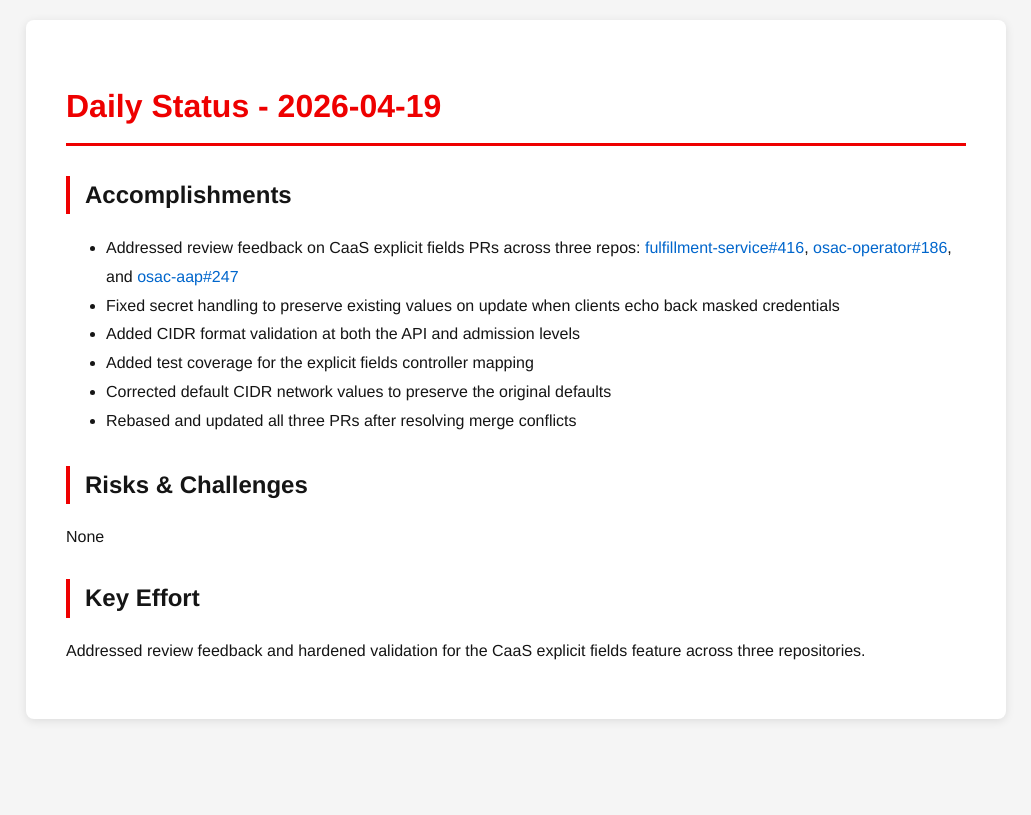
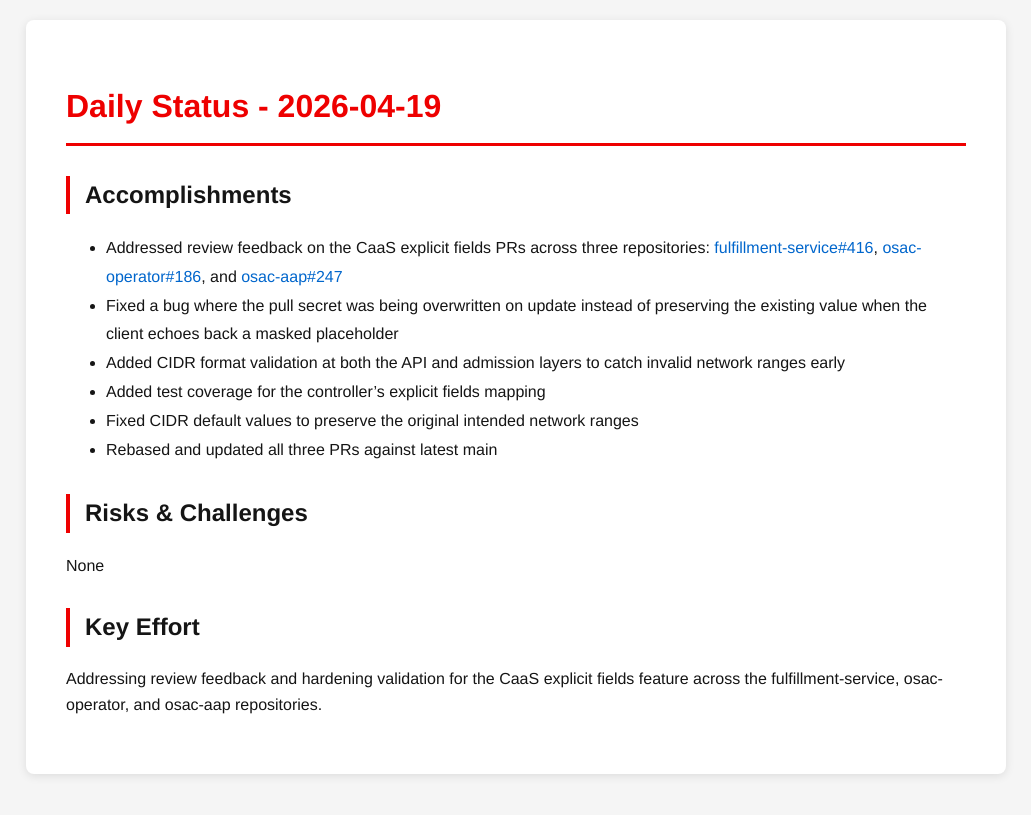
Before and after one commit to tzvatot/daily-status, a Jekyll site: the page built from 2026-04-19.md, in a window 1280 px wide. Shown: the top 815 px of the page, without its empty margins (124-1155 px from the left). Built offline with Jekyll 4.4.1, drawn with Linux system fonts in a browser that asks for light colours.

Commit message:
Daily status update - 2026-04-19

```diff
--- a/2026-04-19.md
+++ b/2026-04-19.md
@@ -7,15 +7,15 @@
 # Daily Status - 2026-04-19
 
 ## Accomplishments
-- Addressed review feedback on CaaS explicit fields PRs across three repos: [fulfillment-service#416](https://github.com/osac-project/fulfillment-service/pull/416), [osac-operator#186](https://github.com/osac-project/osac-operator/pull/186), and [osac-aap#247](https://github.com/osac-project/osac-aap/pull/247)
-- Fixed secret handling to preserve existing values on update when clients echo back masked credentials
-- Added CIDR format validation at both the API and admission levels
-- Added test coverage for the explicit fields controller mapping
-- Corrected default CIDR network values to preserve the original defaults
-- Rebased and updated all three PRs after resolving merge conflicts
+- Addressed review feedback on the CaaS explicit fields PRs across three repositories: [fulfillment-service#416](https://github.com/osac-project/fulfillment-service/pull/416), [osac-operator#186](https://github.com/osac-project/osac-operator/pull/186), and [osac-aap#247](https://github.com/osac-project/osac-aap/pull/247)
+- Fixed a bug where the pull secret was being overwritten on update instead of preserving the existing value when the client echoes back a masked placeholder
+- Added CIDR format validation at both the API and admission layers to catch invalid network ranges early
+- Added test coverage for the controller's explicit fields mapping
+- Fixed CIDR default values to preserve the original intended network ranges
+- Rebased and updated all three PRs against latest main
 
 ## Risks & Challenges
 None
 
 ## Key Effort
-Addressed review feedback and hardened validation for the CaaS explicit fields feature across three repositories.
+Addressing review feedback and hardening validation for the CaaS explicit fields feature across the fulfillment-service, osac-operator, and osac-aap repositories.
```
